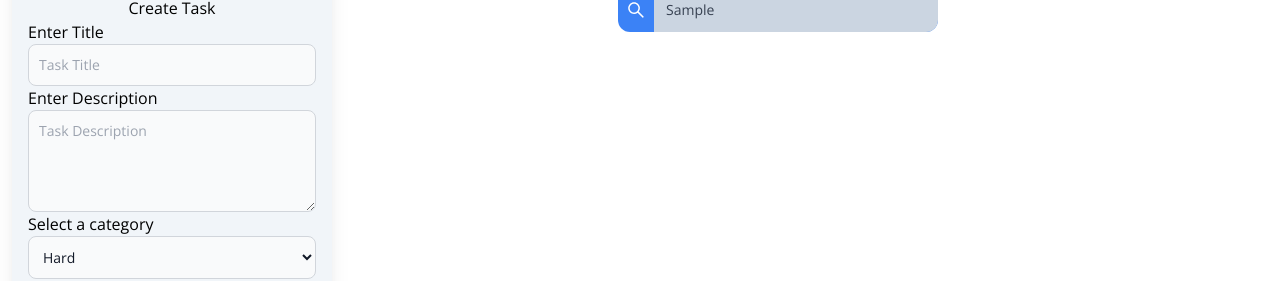
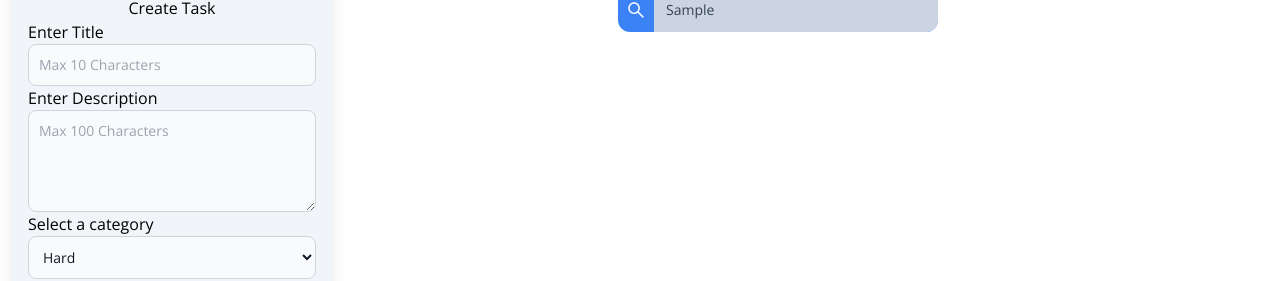
Before and after one commit to JamesTTTT/TaskScheduler, a React (Create React App) app: page / in a window 1280 px wide. Both pictures are taken after typing "Sample" into the empty fields and a click on the button "Add New Task". Shown: the part 168-449 px from the top of the page. Built offline with nearby package versions, Linux system fonts and the light colour scheme.

Commit message:
You can't choose a deadline that is before startdate

```diff
--- a/src/components/AddTask.jsx
+++ b/src/components/AddTask.jsx
@@ -66,6 +66,7 @@ const AddTask = ({loadedTasks, updateTask}) => {
           setTaskTitle={setTaskTitle}
           setTaskDescription={setTaskDescription}
           setTaskDuration={setTaskDuration}
+          startdate={startDate}
         />
 
     ) :
--- a/src/components/Settings.jsx
+++ b/src/components/Settings.jsx
@@ -36,6 +36,8 @@ const Settings = ({capacity,updateCapacity}) => {
                     type="number"
                     value={capacity}
                     placeholder={capacity}
+                    max="24"
+                    min="1"
                     onChange={(e)=>{updateCapacity(e.target.value)}}
                     className='bg-gray-50 border border-gray-300 text-gray-900
                                 text-sm rounded-lg block p-2.5 w-20' />
--- a/src/components/TaskForm.jsx
+++ b/src/components/TaskForm.jsx
@@ -8,14 +8,12 @@ const TaskForm = ({ displayForm,
                     setTaskCategory,
                     setTaskTitle,
                     setTaskDescription,
-                    setTaskDuration }) => {
+                    setTaskDuration,
+                    title,
+                    startdate,
 
-    // const dateTransform = (date) =>{
-    //   //console.log(date.val())
-    //   console.log(date)
-    //   return new Date(date).toDateString()
+                  }) => {
 
-    // }
 
     return (
 
@@ -37,8 +35,10 @@ const TaskForm = ({ displayForm,
              type="text"
              name="title"
              maxlength="10"
-             placeholder="Task Title"
+             placeholder="Max 10 Characters"
+//             value={title}
              onChange={(e)=>{
+
               setTaskTitle(e.target.value)
              }}
              className='bg-gray-50 border border-gray-300 text-gray-900
@@ -52,7 +52,7 @@ const TaskForm = ({ displayForm,
             <textarea
              type="text"
              name="description"
-             placeholder="Task Description"
+             placeholder="Max 100 Characters"
              maxlength="100"
              rows="4"
              className='bg-gray-50 border border-gray-300 text-gray-900
@@ -101,7 +101,7 @@ const TaskForm = ({ displayForm,
               type = "date"
               id = "deadline"
               name="deadline"
-              //selected={deadline}
+              min={startdate}
               onChange={(date) => {setDeadline(date.target.value)}}
               className='bg-gray-50 border border-gray-300 text-gray-900
               text-sm rounded-lg block p-2.5 w-72'
--- a/src/components/TaskList.jsx
+++ b/src/components/TaskList.jsx
@@ -9,14 +9,16 @@ const TaskList = ({loadedTasks, updateTask, searchPhrase}) => {
 
     const [showForm, setShowForm] = useState(false)
 
-    const [deadline, setDeadline] = useState(new Date());
-    const [startDate, setStartDate] = useState(new Date());
+    const [deadline, setDeadline] = useState(0);
+    const [startDate, setStartDate] = useState(0);
     const [taskCategory, setTaskCategory] = useState("");
     const [taskTitle, setTaskTitle] = useState("");
     const [taskDescription, setTaskDescription] = useState("");
     const [taskDurartion, setTaskDuration] = useState(0);
 
     const [selectedTaskID, setSelectedTaskId] = useState(0)
+
+    const [editedTaskDetails, setEditedTaskDetails] = useState({})
 
     const displayForm = () =>{
         if (showForm) {
@@ -34,6 +36,14 @@ const TaskList = ({loadedTasks, updateTask, searchPhrase}) => {
         updateTask(updatedTaskList)
     }
 
+    // const oldDetails = (id) => {
+    //     const taskDetails = loadedTasks.find(task => {
+    //         return task.id === id
+    //     })
+    //     console.log(taskDetails)
+    //     setEditedTaskDetails(taskDetails)
+    // }
+
     const newDetails = (id) => {
         let updatedTaskList = loadedTasks.map(task => {
             if (task.id === id) {
@@ -42,8 +52,8 @@ const TaskList = ({loadedTasks, updateTask, searchPhrase}) => {
                     title: taskTitle,
                     description: taskDescription,
                     category: taskCategory,
-                    startdate: startDate.toDateString(),
-                    deadline: deadline.toDateString(),
+                    startdate: startDate,
+                    deadline: deadline,
                     duration: taskDurartion,
                     status: "edited",
                 }
@@ -58,6 +68,7 @@ const TaskList = ({loadedTasks, updateTask, searchPhrase}) => {
         //console.log(id)
         setShowForm(true)
         setSelectedTaskId(id)
+        //oldDetails(id)
     }
 
     const handleUpdateTaskList = () =>{
@@ -141,6 +152,8 @@ const TaskList = ({loadedTasks, updateTask, searchPhrase}) => {
               setTaskTitle={setTaskTitle}
               setTaskDescription={setTaskDescription}
               setTaskDuration={setTaskDuration}
+              //title={editedTaskDetails.title}
+              startdate={editedTaskDetails.startdate}
             />
             </div>
         ) :
```
